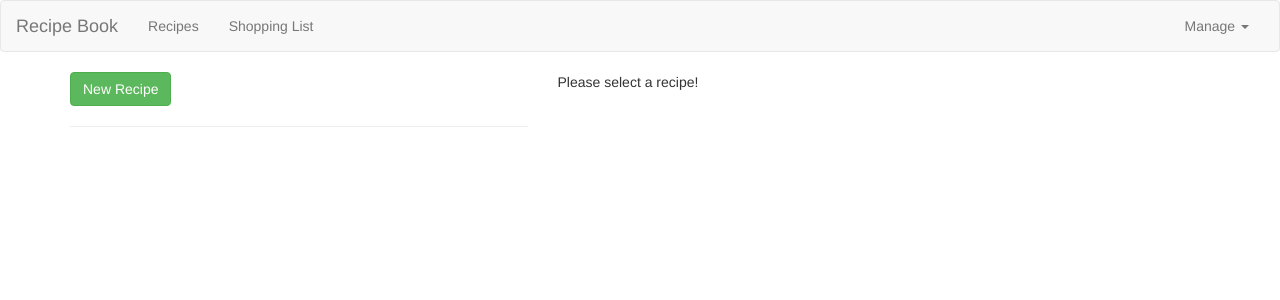
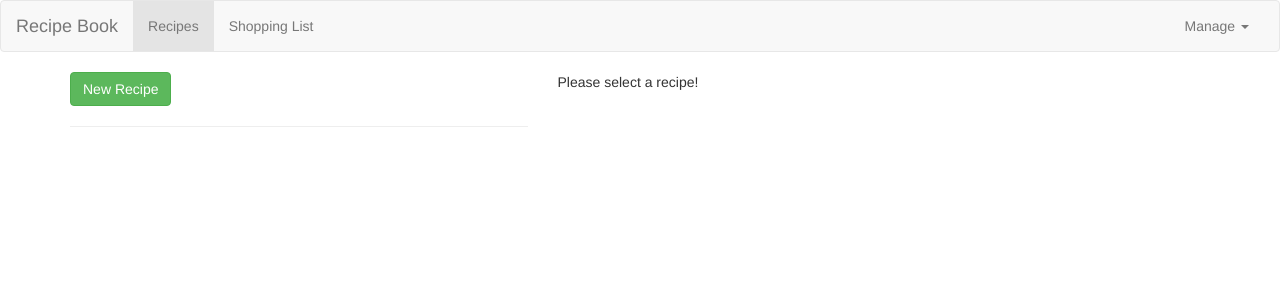
Before and after one commit to Rodrigobr2003/Projeto_Curso_Angular, an Angular app: page /recipes in a window 1280 px wide. Shown: the top 300 px of the page. Built offline with nearby package versions, Linux system fonts and the light colour scheme.

Commit message:
:refactor: refactor: Add rotas navbar

```diff
--- a/src/app/app.routing.module.ts
+++ b/src/app/app.routing.module.ts
@@ -2,12 +2,12 @@ import { NgModule } from '@angular/core';
 import { RouterModule, Routes } from '@angular/router';
 
 import { RecipesComponent } from './recipes/recipes.component';
-import { ShoppinListService } from './shopping-list/shoppin-list.service';
+import { ShoppingListComponent } from './shopping-list/shopping-list.component';
 
 const appRoutes: Routes = [
   { path: '', redirectTo: '/recipes', pathMatch: 'full' },
   { path: 'recipes', component: RecipesComponent },
-  { path: 'shopping-list', component: ShoppinListService },
+  { path: 'shopping-list', component: ShoppingListComponent },
 ];
 
 @NgModule({
--- a/src/app/header/header.component.css
+++ b/src/app/header/header.component.css
@@ -0,0 +1,3 @@
+.ativo {
+  background-color: #e4e4e4;
+}
--- a/src/app/header/header.component.html
+++ b/src/app/header/header.component.html
@@ -6,9 +6,9 @@
 
     <div class="collapse navbar-collapse">
       <ul class="nav navbar-nav">
-        <li><a href="#" (click)="onSelect('recipe')">Recipes</a></li>
-        <li>
-          <a href="#" (click)="onSelect('shopping-list')">Shopping List</a>
+        <li routerLinkActive="ativo"><a routerLink="/recipes">Recipes</a></li>
+        <li routerLinkActive="ativo">
+          <a routerLink="/shopping-list">Shopping List</a>
         </li>
       </ul>
 
--- a/src/app/header/header.component.ts
+++ b/src/app/header/header.component.ts
@@ -1,14 +1,8 @@
-import { Component, EventEmitter, Output } from '@angular/core';
+import { Component } from '@angular/core';
 
 @Component({
   selector: 'app-header',
   templateUrl: './header.component.html',
   styleUrl: './header.component.css',
 })
-export class HeaderComponent {
-  @Output() featureSelected = new EventEmitter<string>();
-
-  onSelect(feature: string) {
-    this.featureSelected.emit(feature);
-  }
-}
+export class HeaderComponent {}
```
